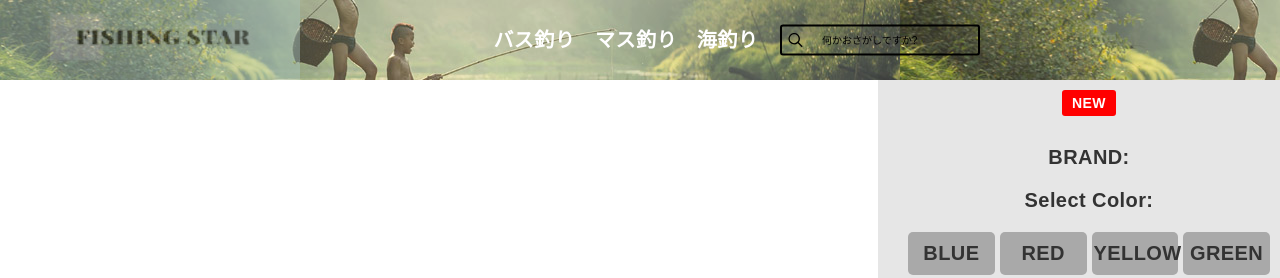
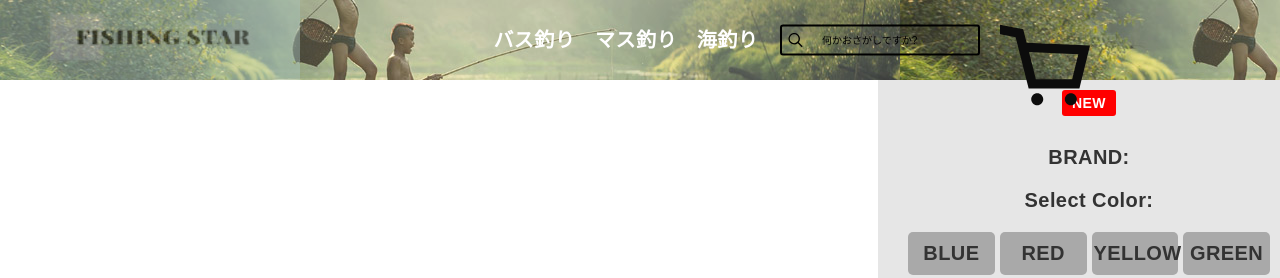
Before and after one commit to kousuke-bass/turi-EC-sample, a plain HTML site: page item-html/index.html in a window 1280 px wide. Shown: the top 278 px of the page. Drawn offline with nearby package versions, Linux system fonts and the light colour scheme.

Commit message:
Update index.html

```diff
--- a/item-html/index.html
+++ b/item-html/index.html
@@ -33,7 +33,7 @@
 
     <div class="controls">
           <a href="" class="controls-cart">
-            <img src="image/icon_cart_black.svg" alt="">
+            <img src="../image/icon_cart_black.svg" alt="">
             <span class="cart-batch"></span>
           </a>
    </div>
```
